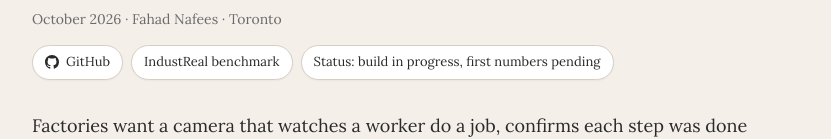
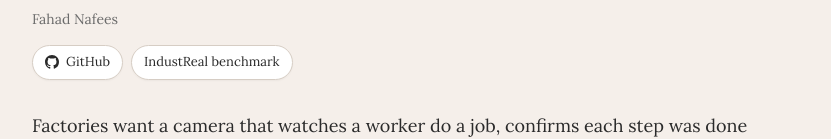
Before and after one commit to FahadNafeesAhmed/stepwitness, a plain HTML site: page site/index.html in a window 1280 px wide. Shown: the part 198-337 px from the top of the page, without its empty margins (224-1055 px from the left). Drawn offline with Linux system fonts and the light colour scheme; no server answers.

Commit message:
Header: name only, no status pill

```diff
--- a/site/index.html
+++ b/site/index.html
@@ -15,11 +15,10 @@
 <main>
 
 <h1>Stepwitness: a procedure monitor from the sheet and the CAD</h1>
-<p class="byline">October 2026 · Fahad Nafees · Toronto</p>
+<p class="byline">Fahad Nafees</p>
 <div class="pills">
   <a class="pill" href="https://github.com/FahadNafeesAhmed/stepwitness"><svg viewBox="0 0 16 16" fill="currentColor" aria-hidden="true"><path d="M8 0C3.58 0 0 3.58 0 8c0 3.54 2.29 6.53 5.47 7.59.4.07.55-.17.55-.38 0-.19-.01-.82-.01-1.49-2.01.37-2.53-.49-2.69-.94-.09-.23-.48-.94-.82-1.13-.28-.15-.68-.52-.01-.53.63-.01 1.08.58 1.23.82.72 1.21 1.87.87 2.33.66.07-.52.28-.87.51-1.07-1.78-.2-3.64-.89-3.64-3.95 0-.87.31-1.59.82-2.15-.08-.2-.36-1.02.08-2.12 0 0 .67-.21 2.2.82.64-.18 1.32-.27 2-.27.68 0 1.36.09 2 .27 1.53-1.04 2.2-.82 2.2-.82.44 1.1.16 1.92.08 2.12.51.56.82 1.27.82 2.15 0 3.07-1.87 3.75-3.65 3.95.29.25.54.73.54 1.48 0 1.07-.01 1.93-.01 2.2 0 .21.15.46.55.38A8.013 8.013 0 0016 8c0-4.42-3.58-8-8-8z"/></svg>GitHub</a>
   <a class="pill" href="https://arxiv.org/abs/2310.17323">IndustReal benchmark</a>
-  <span class="pill" id="status-pill">Status: build in progress, first numbers pending</span>
 </div>
 
 <p class="lead">Factories want a camera that watches a worker do a job, confirms each step was done properly, and flags a step that was skipped or done wrong. Building that today means months of filming and hand-labelling video for every new job, then starting over for the next one. We wanted to see how far you can get with only two things every factory already has before any video exists: the written work instruction and the CAD files of the parts.</p>
```
